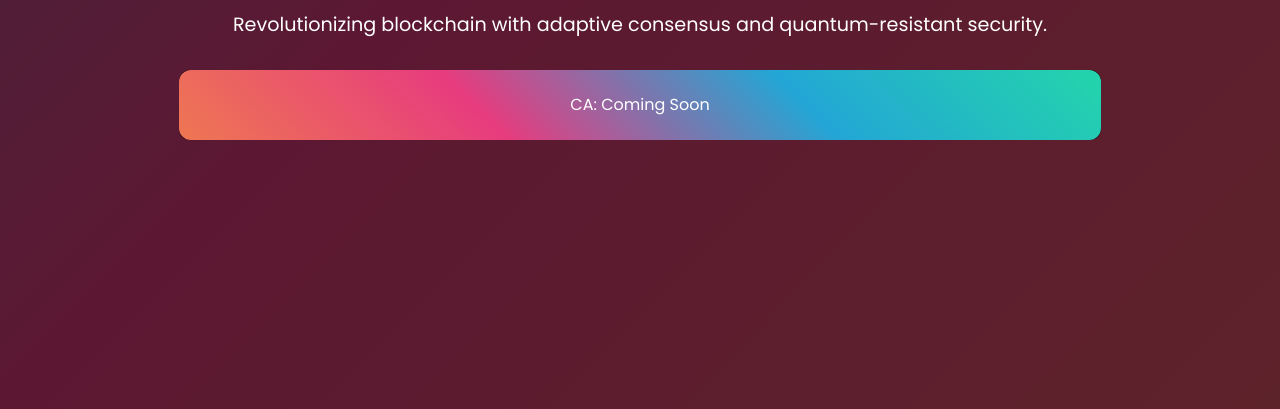
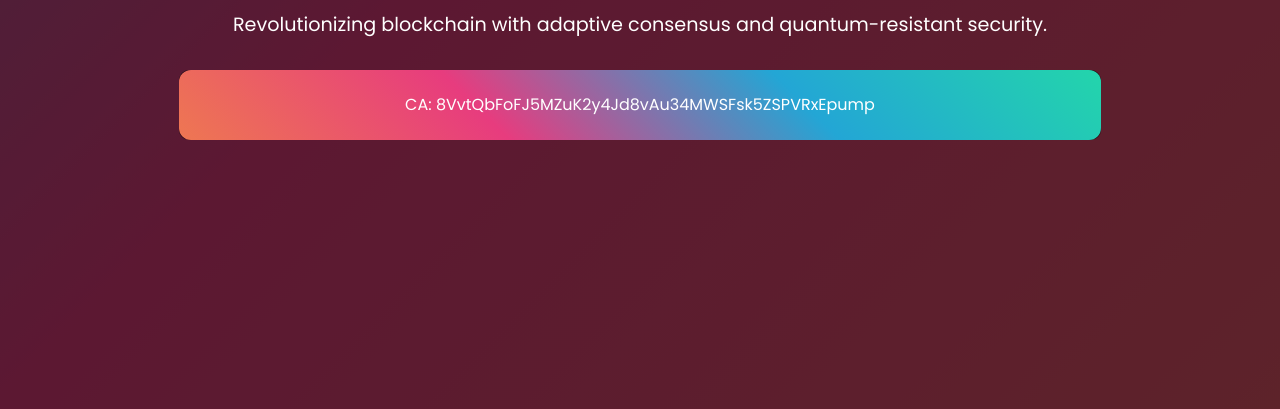
Before and after one commit to mvpmax1/Kraxor, a plain HTML site: page index.html in a window 1280 px wide. Shown: the part 391-800 px from the top of the page. Drawn offline with Linux system fonts and the light colour scheme.

Commit message:
Update index.html

```diff
--- a/index.html
+++ b/index.html
@@ -92,7 +92,7 @@
       <h2>Synchronizing the Future of Decentralized Finance</h2>
       <p>Revolutionizing blockchain with adaptive consensus and quantum-resistant security.</p>
       <!-- CA box with static gradient border -->
-      <div class="hero-ca-box">CA: Coming Soon</div>
+      <div class="hero-ca-box">CA: 8VvtQbFoFJ5MZuK2y4Jd8vAu34MWSFsk5ZSPVRxEpump</div>
     </div>
   </header>
 
```
